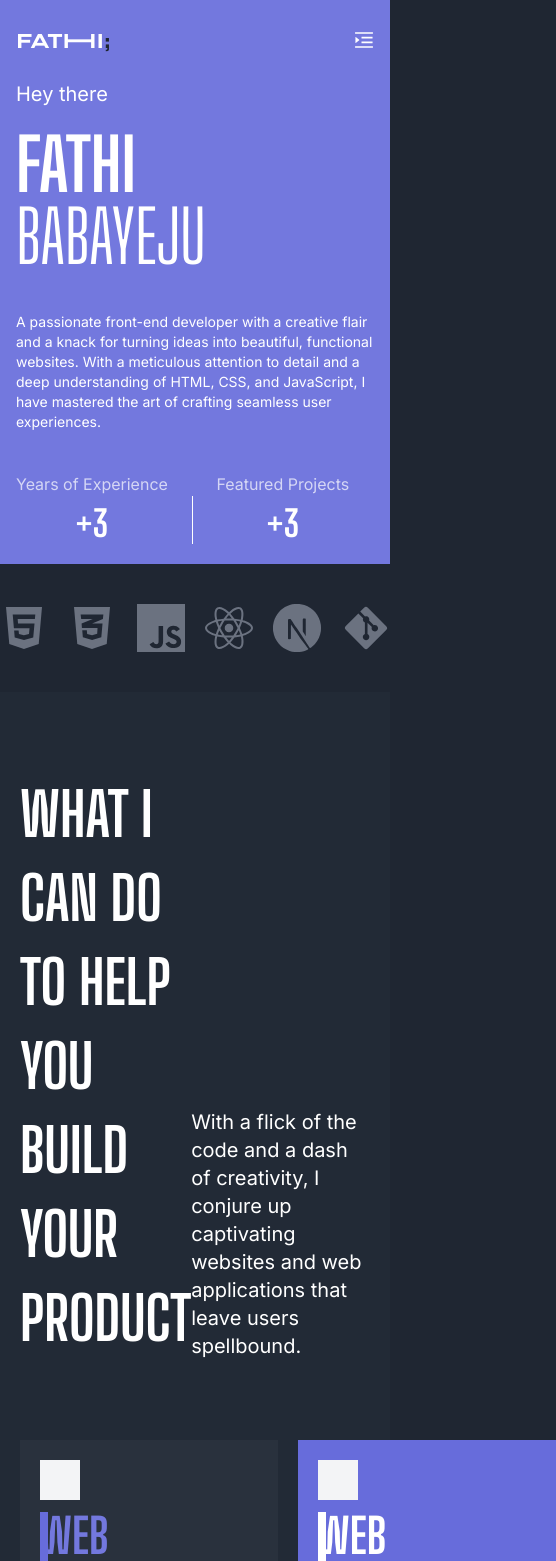
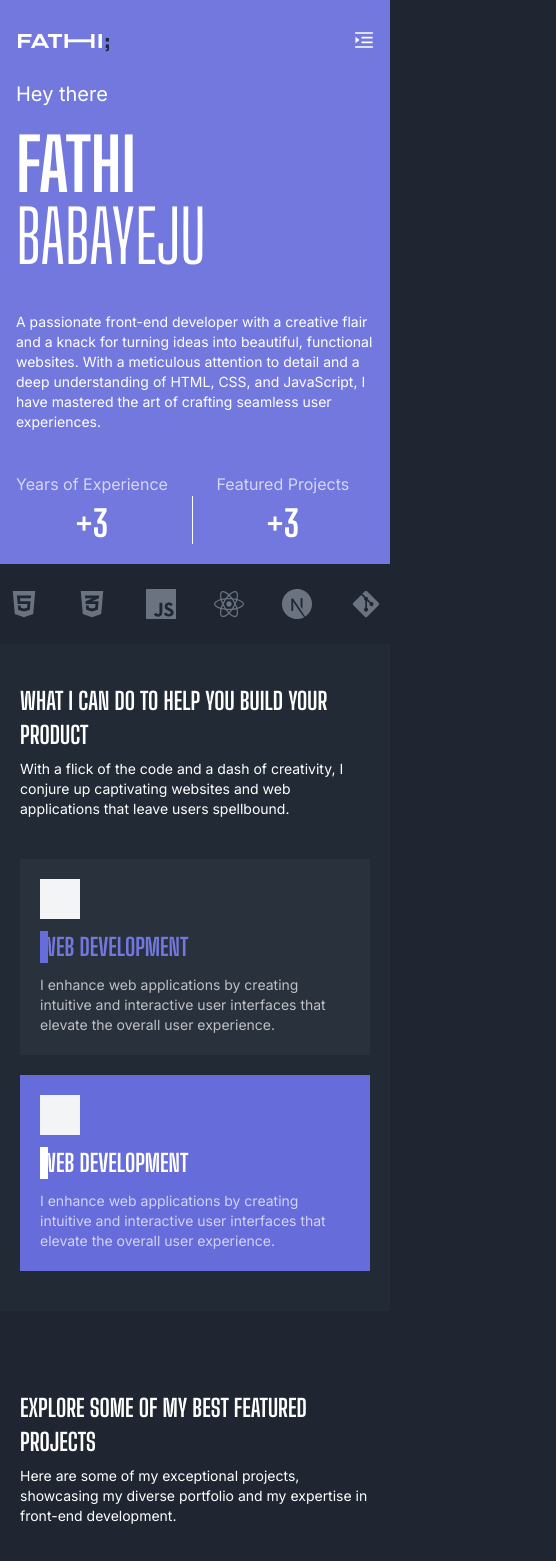
Before and after one commit to c-blaq/portfolio, a Next.js app: page / in a window 390 px wide. Shown: the top 1561 px of the page, 556 px wide, since content can reach past the window. Built offline with nearby package versions, Linux system fonts and the light colour scheme.

Commit message:
style: offer section mobile

```diff
--- a/src/app/page.jsx
+++ b/src/app/page.jsx
@@ -36,8 +36,8 @@ export default function Home() {
   return (
     <main>
       <Hero />
-      <section className="h-32">
-        <div className="text-5xl flex h-full justify-around items-center gap-5 max-w-7xl mx-auto">
+      <section className="h-20 md:h-32">
+        <div className="text-3xl sm:text-4xl md:text-5xl flex h-full justify-around items-center gap-5 max-w-7xl mx-auto">
           {SKILLS.map((skill, index) => (
             <div key={index} className="flex items-center justify-center">
               <Provider>
--- a/src/components/home/OfferCard/OfferCard.jsx
+++ b/src/components/home/OfferCard/OfferCard.jsx
@@ -4,10 +4,10 @@ const OfferCard = () => {
   return (
     <div className="p-5 flex-1 lg:p-10 bg-primary-dark even:bg-secondary-blue group">
       <div className="w-10 h-10 bg-gray-100 mb-3"></div>
-      <h3 className="font-bigShoulder text-5xl uppercase font-bold mb-5 text-textBlue group-even:text-white before:absolute before:left-0 before:w-2 before:h-full relative group-odd:before:bg-secondary-blue group-even:before:bg-white">
+      <h3 className="font-bigShoulder text-2xl sm:text-4xl md:text-5xl uppercase font-bold mb-3 sm:mb-5 text-textBlue group-even:text-white before:absolute before:left-0 before:w-2 before:h-full relative group-odd:before:bg-secondary-blue group-even:before:bg-white">
         Web development
       </h3>
-      <p className="text-textGray">
+      <p className="text-textGray text-sm sm:text-base">
         I enhance web applications by creating intuitive and interactive user
         interfaces that elevate the overall user experience.
       </p>
--- a/src/components/home/Offers.jsx
+++ b/src/components/home/Offers.jsx
@@ -8,7 +8,7 @@ import { HiArrowRight } from "@/lib/reactIcons";
 const Offers = () => {
   return (
     <>
-      <div className="bg-primary-dark2 py-20 px-5">
+      <div className="bg-primary-dark2 py-10 sm:py-20 px-5">
         <div className="max-w-7xl mx-auto">
           <SectionTitle
             title="What I can do to help you build your product"
@@ -17,7 +17,7 @@ const Offers = () => {
             spellbound."
           />
 
-          <div className="mt-20 flex gap-5">
+          <div className="mt-10 sm:mt-16 md:mt-20 flex flex-col sm:flex-row gap-5">
             <OfferCard />
             <OfferCard />
           </div>
--- a/src/components/shared/SectionTitle.jsx
+++ b/src/components/shared/SectionTitle.jsx
@@ -2,11 +2,13 @@ import React from "react";
 
 const SectionTitle = ({ title, description }) => {
   return (
-    <div className="flex justify-between items-end">
-      <h2 className="text-6xl font-bigShoulder leading-[140%] uppercase font-bold w-1/2">
+    <div className="flex justify-between flex-col sm:flex-row sm:items-end gap-2 sm:gap-4">
+      <h2 className="text-2xl sm:text-4xl lg:text-6xl font-bigShoulder leading-[140%] uppercase font-bold sm:w-1/2">
         {title}
       </h2>
-      <p className="text-xl max-w-[450px] leading-[140%]">{description}</p>
+      <p className="text-sm sm:text-base lg:text-xl sm:w-1/2 max-w-[450px] sm:leading-[140%]">
+        {description}
+      </p>
     </div>
   );
 };
```
